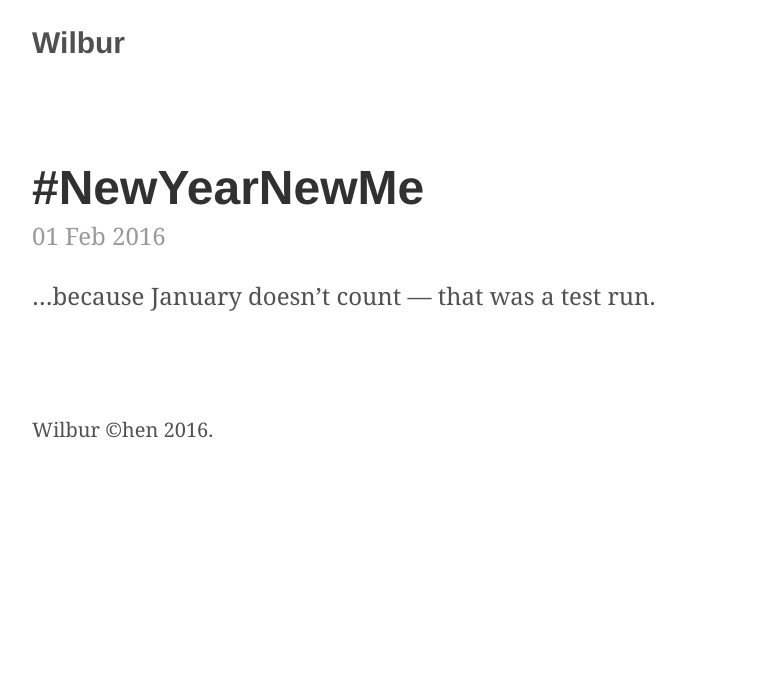
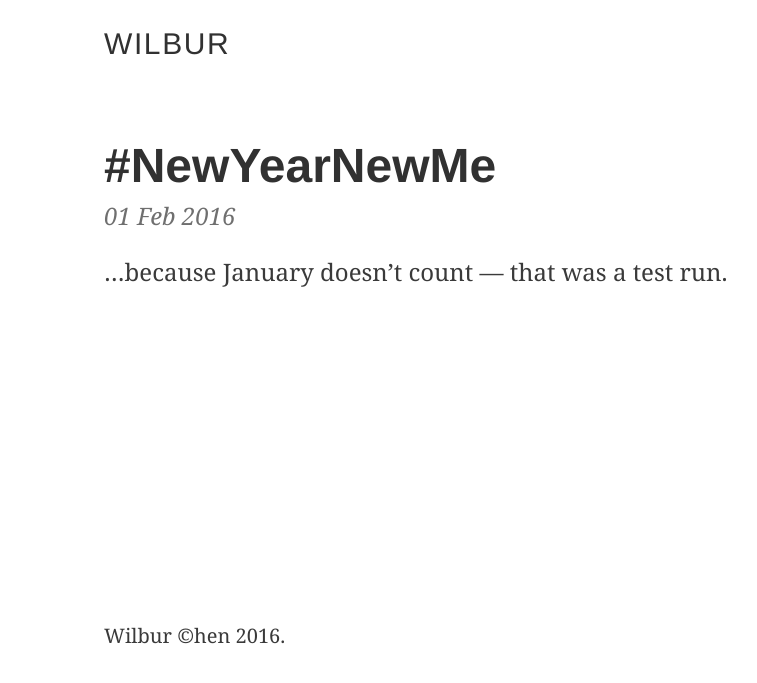
Before and after one commit to wilburc/wilburc.github.io, a Jekyll site: the page built from index.html, in a window 1280 px wide. Shown: the top 683 px of the page, without its empty margins (188-945 px from the left). Built offline with Jekyll 4.4.1, drawn with Linux system fonts in a browser that asks for light colours; the list of posts is cut into pages by our own code.

Commit message:
what is happening

```diff
--- a/_sass/_base.scss
+++ b/_sass/_base.scss
@@ -15,9 +15,9 @@ body {
 }
 
 html {
-  font-family: "Freight-Text-Pro", Georgia, serif;
+  font-family: "Chaparral-Pro", Georgia, serif;
   font-size: 16px;
-  line-height: 1.5;
+  line-height: 1.6;
 
   @media (min-width: 38em) {
     font-size: 24px;
@@ -25,28 +25,40 @@ html {
 }
 
 body {
-  color: #515151;
-  background-color: #fff;
+  color: #3A3A3A;
+  background-color: #FFF;
   -webkit-text-size-adjust: 100%;
       -ms-text-size-adjust: 100%;
 }
-
+.intro-text{
+  font-weight:500;
+  font-size:1.5rem;
+  line-height:1.2;
+}
 // No `:visited` state is required by default (browsers will use `a`)
 a {
-  color: #268bd2;
+  color: #4451A0;
+  -o-transition:.5s;
+  -ms-transition:.5s;
+  -moz-transition:.5s;
+  -webkit-transition:.5s;
+
+  transition:.5s;
   text-decoration: none;
 
   // `:focus` is linked to `:hover` for basic accessibility
   &:hover,
   &:focus {
-    text-decoration: underline;
+    color: #70A3D0;
   }
 
   strong {
     color: inherit;
   }
 }
-
+main{
+  min-height:15rem;
+}
 img {
   display: block;
   max-width: 100%;
--- a/_sass/_layout.scss
+++ b/_sass/_layout.scss
@@ -3,7 +3,7 @@
 // Styles for managing the structural hierarchy of the site.
 
 .container {
-  max-width: 38rem;
+  max-width: 32rem;
   padding-left:  1.5rem;
   padding-right: 1.5rem;
   margin-left:  auto;
@@ -11,5 +11,9 @@
 }
 
 footer {
-  margin-bottom: 2rem;
+	padding-top:5rem;
+	a{
+	  color:#3A3A3A;
+	}
+
 }
--- a/_sass/_masthead.scss
+++ b/_sass/_masthead.scss
@@ -3,21 +3,39 @@
 // Super small header above the content for site name and short description.
 
 .masthead {
+
   padding-top:    1rem;
   padding-bottom: 1rem;
-  margin-bottom: 3rem;
+  margin-bottom: 2rem;
 }
 
 .masthead-title {
   margin-top: 0;
   margin-bottom: 0;
-  color: #505050;
+  color: #313131;
+  font-weight:500;
+  text-transform:uppercase;
+  letter-spacing:1.6px;
+  a{
+    color:#313131;
+    -o-transition:.5s;
+    -ms-transition:.5s;
+    -moz-transition:.5s;
+    -webkit-transition:.5s;
 
-  a {
-    color: #505050;
+  transition:.5s;
   }
+  a:hover{
+    color: #70A3D0;
+  }
+
+
 }
 
 .nav_item{
   line-height:25px;
 }
+
+.active {
+    text-decoration:underline;
+  }
--- a/_sass/_posts.scss
+++ b/_sass/_posts.scss
@@ -5,7 +5,8 @@
 
 .page,
 .post {
-  margin-bottom: 4em;
+  margin-bottom: 2em;
+
 }
 
 // Blog post or page title
@@ -20,11 +21,12 @@
 }
 
 // Meta data line below post title
-.post-date {
+.post-date, .work-details {
   display: block;
   margin-top: -.5rem;
-  margin-bottom: 1rem;
-  color: #9a9a9a;
+  margin-bottom: 0.7rem;
+  color: #6F6F6F;
+  font-style:italic;
 }
 
 
@@ -50,8 +52,8 @@
     }
 
     a:hover {
-      color: #268bd2;
-      text-decoration: none;
+   /*   color: #268bd2;
+      text-decoration: none;*/
 
       small {
         color: inherit;
--- a/_sass/_type.scss
+++ b/_sass/_type.scss
@@ -4,9 +4,9 @@
 
 h1, h2, h3, h4, h5, h6 {
   margin-bottom: .5rem;
-  font-family: "Freight-Sans-Pro", "Helvetica Neue", Helvetica, Arial, sans-serif;
+  font-family: "Chaparral-Pro", "Helvetica Neue", Helvetica, Arial, sans-serif;
   font-weight: 600;
-  line-height: 1.25;
+  line-height: 1.3;
   color: #313131;
   text-rendering: optimizeLegibility;
 
@@ -34,7 +34,7 @@ h4, h5, h6 {
 p {
   margin-top: 0;
   margin-bottom: 1rem;
-  font-family:"Freight-Text-Pro", Georgia, serif;
+  font-family:"Chaparral-Pro", Georgia, serif;
 }
 
 strong {
@@ -58,8 +58,8 @@ hr {
   position: relative;
   margin: 1.5rem 0;
   border: 0;
-  border-top: 1px solid #eee;
-  border-bottom: 1px solid #fff;
+  /*border-top: 1px solid #4F688E;*/
+  border-bottom: 1px solid #CCDFFB;
 }
 
 abbr {
```
Also changed, not shown: 10 other files.
